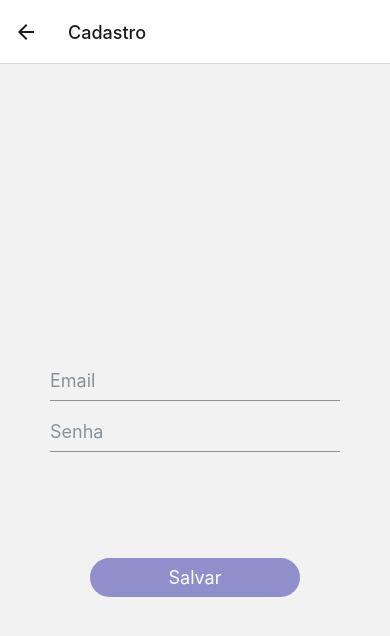
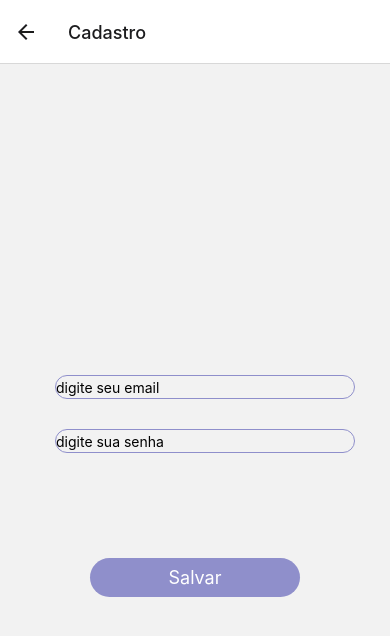
Before and after one commit to devellen/projeto-react-native, a React Native app: screen /Cadastro in a window 390 px wide. Shown: the top 636 px of the page. Built offline with nearby package versions, Linux system fonts and the light colour scheme.

Commit message:
subindo ultima parte

```diff
--- a/package.json
+++ b/package.json
@@ -6,7 +6,8 @@
     "start": "expo start",
     "android": "expo start --android",
     "ios": "expo start --ios",
-    "web": "expo start --web"
+    "web": "expo start --web",
+    "dev": "nodemon appData.js"
   },
   "dependencies": {
     "@react-navigation/native": "^6.1.0",
@@ -19,6 +20,7 @@
     "express": "^4.18.2",
     "mysql": "^2.18.1",
     "mysql2": "^2.3.3",
+    "nodemon": "^2.0.20",
     "react": "18.1.0",
     "react-dom": "^18.2.0",
     "react-native": "0.70.5",
--- a/screens/Cadastro.js
+++ b/screens/Cadastro.js
@@ -1,28 +1,51 @@
-import React from "react";
-import { StyleSheet, View } from "react-native";
+import React, { useState } from "react";
+import { StyleSheet, View, TextInput } from "react-native";
 import { Input, Button } from 'react-native-elements';
 
 
 const CadastroScreen = ({ navigation }) => {
+
+
+    const [getEmail, setEmail] = useState();
+    const [getSenha, setSenha] = useState();
+
+    async function inserirCadastro() {
+
+        await axios.post('http://192.168.37.107/',
+            {
+            email: getEmail,
+            senha: getSenha
+        }).then(function (response) {
+            showMessage({
+                message: "Registro salvo com sucesso",
+                type: "success",
+            });
+        }).catch(function (error) {
+            console.log(error);
+
+        });
+    }
+
     return (
         <View style={[styles.container, {
             flexDirection: "column"
         }]}>
             <View style={{ flex: 4, alignItems: "center", paddingTop: 40 }}></View>
             <View style={{ flex: 2, padding: 20 }}>
-                <Input
-                    name="email"
-                    placeholder='Email'
-                />
-                <Input
-                    name="password"
-                    placeholder='Senha'
-                    secureTextEntry
-                />
+                <TextInput
+                    placeholder="digite seu email"
+                    style={{ height: 40, width: 300, borderColor: '#8f8fcb', borderWidth: 1, borderRadius: 20, margin: 15 }}
+                    onChangeText={text => setEmail(text)}
+                    value={getEmail} />
+                <TextInput
+                    placeholder="digite sua senha"
+                    style={{ height: 40, width: 300, borderColor: '#8f8fcb', borderWidth: 1, borderRadius: 20, margin: 15 }}
+                    onChangeText={text => setSenha(text)}
+                    value={getSenha} />
             </View>
             <View style={{ flex: 4, padding: 60 }}>
                 <Button
-                    onPress={() => navigation.navigate('Home')}
+                    onPress={() => inserirCadastro()}
                     buttonStyle={styles.button}
                     title="Salvar"
                 />
```
Also changed, not shown: database/appData.js (added, +22 -0 lines), database/config.js (added, +22 -0 lines), 1 other file (tests, documents, lock files or other folders).
